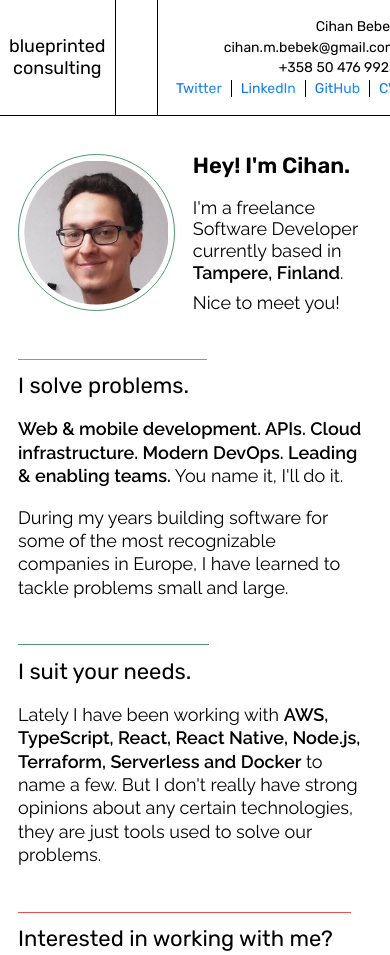
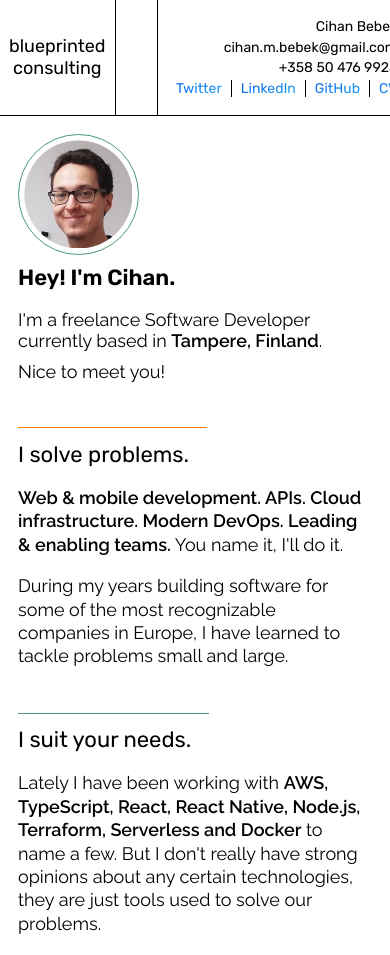
Before and after one commit to Keksike/home-website, a Gatsby site: page / in a window 390 px wide. Shown: the top 955 px of the page. Built offline with nearby package versions, Linux system fonts and the light colour scheme; Gatsby itself is replaced by a stand-in of ours.

Commit message:
minor mobile fixes

```diff
--- a/src/components/Layout.tsx
+++ b/src/components/Layout.tsx
@@ -21,7 +21,7 @@ const ContentContainer = styled.div`
   padding: 3rem 2rem;
 
   ${screenSizes.onlyMobile} {
-    padding: 2rem 1rem;
+    padding: 1rem;
   }
 `;
 
--- a/src/pages/index.tsx
+++ b/src/pages/index.tsx
@@ -38,6 +38,16 @@ const MeTitleContainer = styled.div`
 
     ${screenSizes.onlyMobile} {
       margin-right: 1rem;
+    }
+  }
+
+  ${screenSizes.onlyMobile} {
+    flex-direction: column;
+    align-items: flex-start;
+
+    img {
+      height: 6rem;
+      margin-bottom: 0.5rem;
     }
   }
 
```
